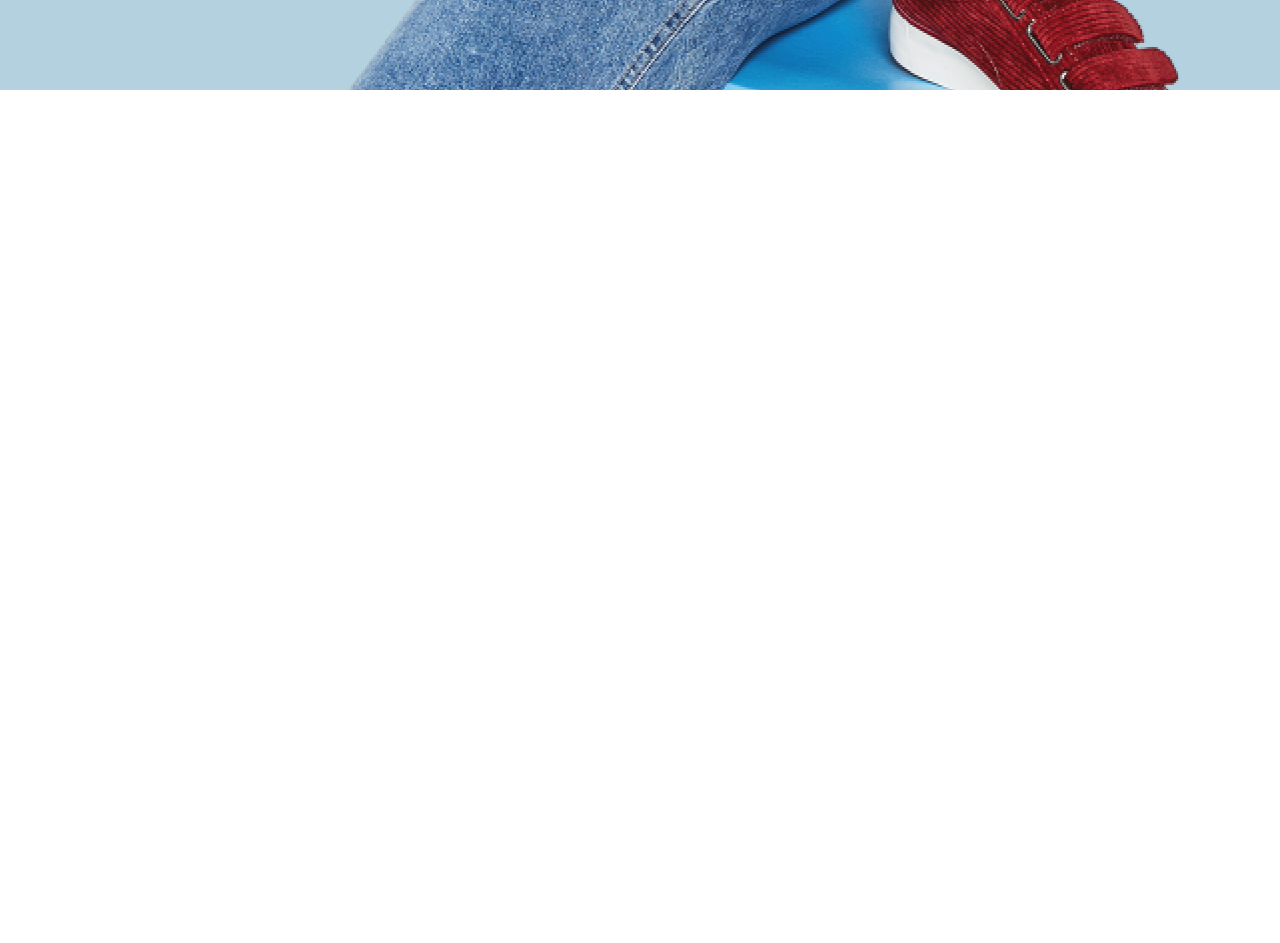
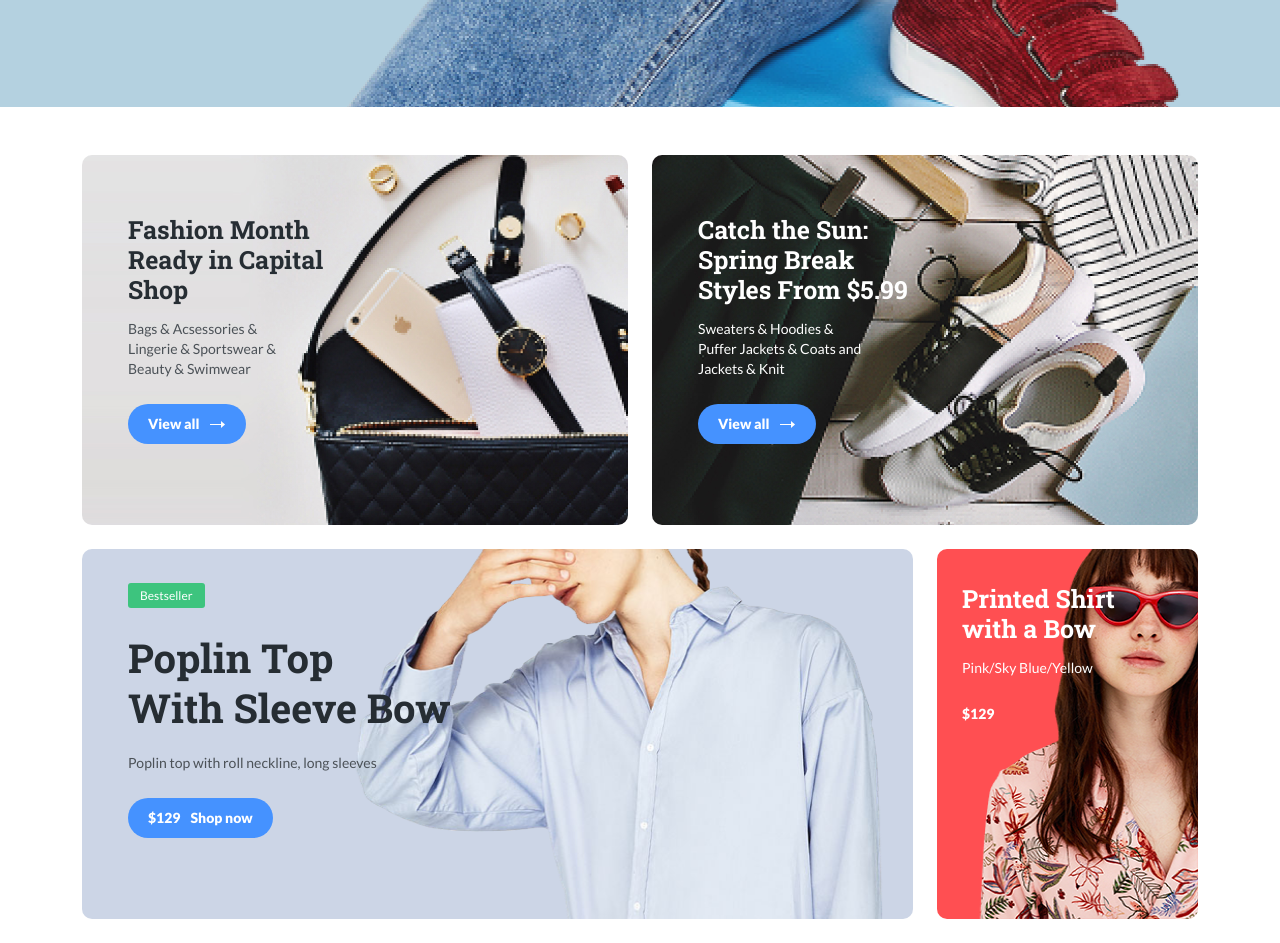
Before and after one commit to JuliaMalay/Wildberries, a plain HTML site: page index.html in a window 1280 px wide. Shown: the part 530-1473 px from the top of the page. Before the commit the page ends 800 px from the top, so only its background shows below. Drawn offline with Linux system fonts and the light colour scheme.

Commit message:
created block with 4 cards

```diff
--- a/css/style.css
+++ b/css/style.css
@@ -1,10 +1,17 @@
+* {
+  box-sizing: border-box;
+}
 body {
   margin: 0;
   font-family: 'Lato', sans-serif;
 }
+.header {
+  padding: 15px 0;
+}
 .navigation {
   list-style: none;
   padding: 0;
+  margin: 0;
 }
 .navigation-link {
   text-decoration: none;
@@ -35,6 +42,10 @@ body {
 .button-icon,
 .button-price {
   margin-right: 10px;
+}
+.button-icon:last-child {
+  margin-right: 0;
+  margin-left: 10px;
 }
 .slide {
   padding-top: 90px;
@@ -81,3 +92,68 @@ body {
   border: none;
   cursor: pointer;
 }
+.card {
+  min-height: 370px;
+  border-radius: 10px;
+  padding-top: 60px;
+  padding-left: 46px;
+  padding-right: 46px;
+  padding-bottom: 80px;
+}
+.card-1 {
+  background: #e3e2e3 url('/Wildberries/img/card-image-1.jpg') no-repeat top
+    right;
+  background-size: cover;
+}
+.card-2 {
+  background: #000 url('/Wildberries/img/card-image-2.jpg') no-repeat top right;
+  background-size: cover;
+}
+.card-3 {
+  padding-top: 35px;
+  background: #ccd5e6 url('/Wildberries/img/card-image-3.png') no-repeat top
+    right 10%;
+  background-size: contain;
+}
+.card-4 {
+  padding-top: 35px;
+  padding-left: 25px;
+  background: #ff4f52 url('/Wildberries/img/card-image-4.png') no-repeat top
+    right;
+  background-size: contain;
+}
+.card-title {
+  color: #262d33;
+  font-weight: bold;
+  font-size: 25px;
+  line-height: 30px;
+  font-family: 'Roboto Slab', serif;
+  max-width: 222px;
+  margin: 0;
+}
+.card-title.large {
+  max-width: 420px;
+  font-size: 40px;
+  line-height: 50px;
+  margin-top: 30px;
+  margin-bottom: 20px;
+}
+.card-text {
+  max-width: 176px;
+  color: #4b5157;
+  font-size: 14px;
+  line-height: 20px;
+  margin-bottom: 25px;
+}
+.card-text.large {
+  max-width: 320px;
+}
+.card-price {
+  color: #fff;
+  font-size: 14px;
+  line-height: 20px;
+  font-weight: 900;
+}
+.text-light {
+  color: #fff;
+}
--- a/index.html
+++ b/index.html
@@ -17,7 +17,7 @@
     <link rel="stylesheet" href="/Wildberries/css/bootstrap-grid.min.css" />
   </head>
   <body>
-    <header class="container">
+    <header class="container header">
       <div class="row justify-content-between align-items-center">
         <div class="col-2">
           <a href="/" class="logo-link">
@@ -109,5 +109,68 @@
       <!-- /.slider-nav -->
     </div>
     <!-- /.slider -->
+    <div class="container pt-5 pb-4">
+      <div class="row">
+        <div class="col-6">
+          <div class="card card-1 mb-4">
+            <h3 class="card-title">Fashion Month Ready in Capital Shop</h3>
+            <p class="card-text">
+              Bags & Acsessories & Lingerie & Sportswear & Beauty & Swimwear
+            </p>
+            <button class="button">
+              <span class="text">View all</span>
+              <img
+                class="button-icon"
+                src="/Wildberries/img/arrow.svg"
+                alt="icon: arrow"
+              />
+            </button>
+          </div>
+        </div>
+        <div class="col-6">
+          <div class="card card-2 mb-4">
+            <h3 class="card-title text-light">
+              Catch the Sun: Spring Break Styles From $5.99
+            </h3>
+            <p class="card-text text-light">
+              Sweaters & Hoodies & Puffer Jackets & Coats and Jackets & Knit
+            </p>
+            <button class="button">
+              <span class="text">View all</span>
+              <img
+                class="button-icon"
+                src="/Wildberries/img/arrow.svg"
+                alt="icon: arrow"
+              />
+            </button>
+          </div>
+        </div>
+        <div class="col-9">
+          <div class="card card-3">
+            <span class="label">Bestseller</span>
+            <h3 class="card-title large">
+              Poplin Top <br />
+              With Sleeve Bow
+            </h3>
+            <p class="card-text large">
+              Poplin top with roll neckline, long sleeves
+            </p>
+            <button class="button">
+              <span class="button-price">$129</span>
+              <span class="button-text">Shop now</span>
+            </button>
+          </div>
+        </div>
+        <div class="col-3">
+          <div class="card card-4">
+            <h3 class="card-title text-light">Printed Shirt with a Bow</h3>
+            <p class="card-text text-light">Pink/Sky Blue/Yellow</p>
+            <span class="card-price">$129</span>
+          </div>
+        </div>
+      </div>
+      <!-- /.row -->
+    </div>
+    <!-- /.container -->
   </body>
 </html>
```
Also changed, not shown: img/arrow.svg (added), img/card-image-1.jpg (added), img/card-image-2.jpg (added), img/card-image-3.png (added), img/card-image-4.png (added).
